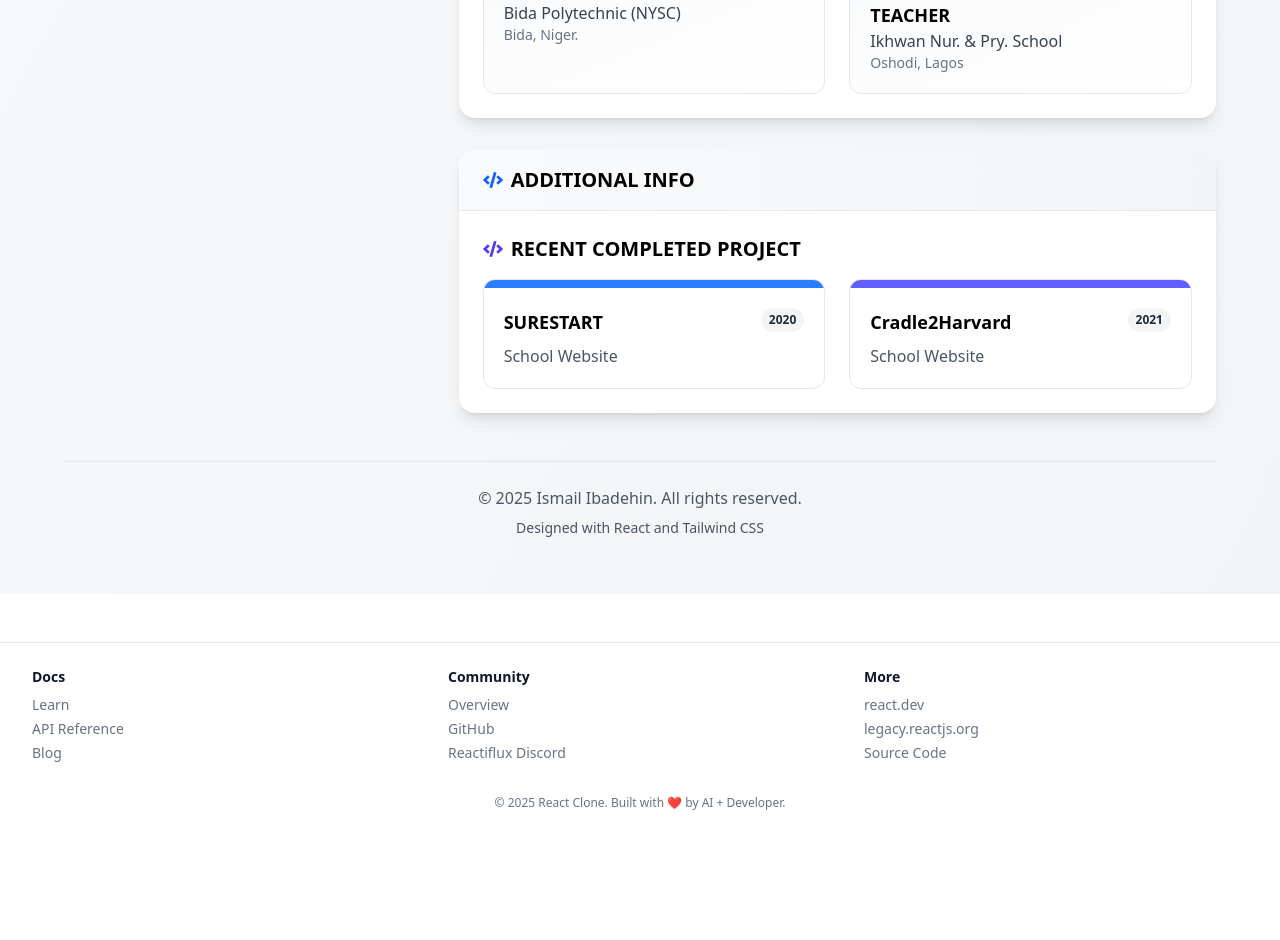
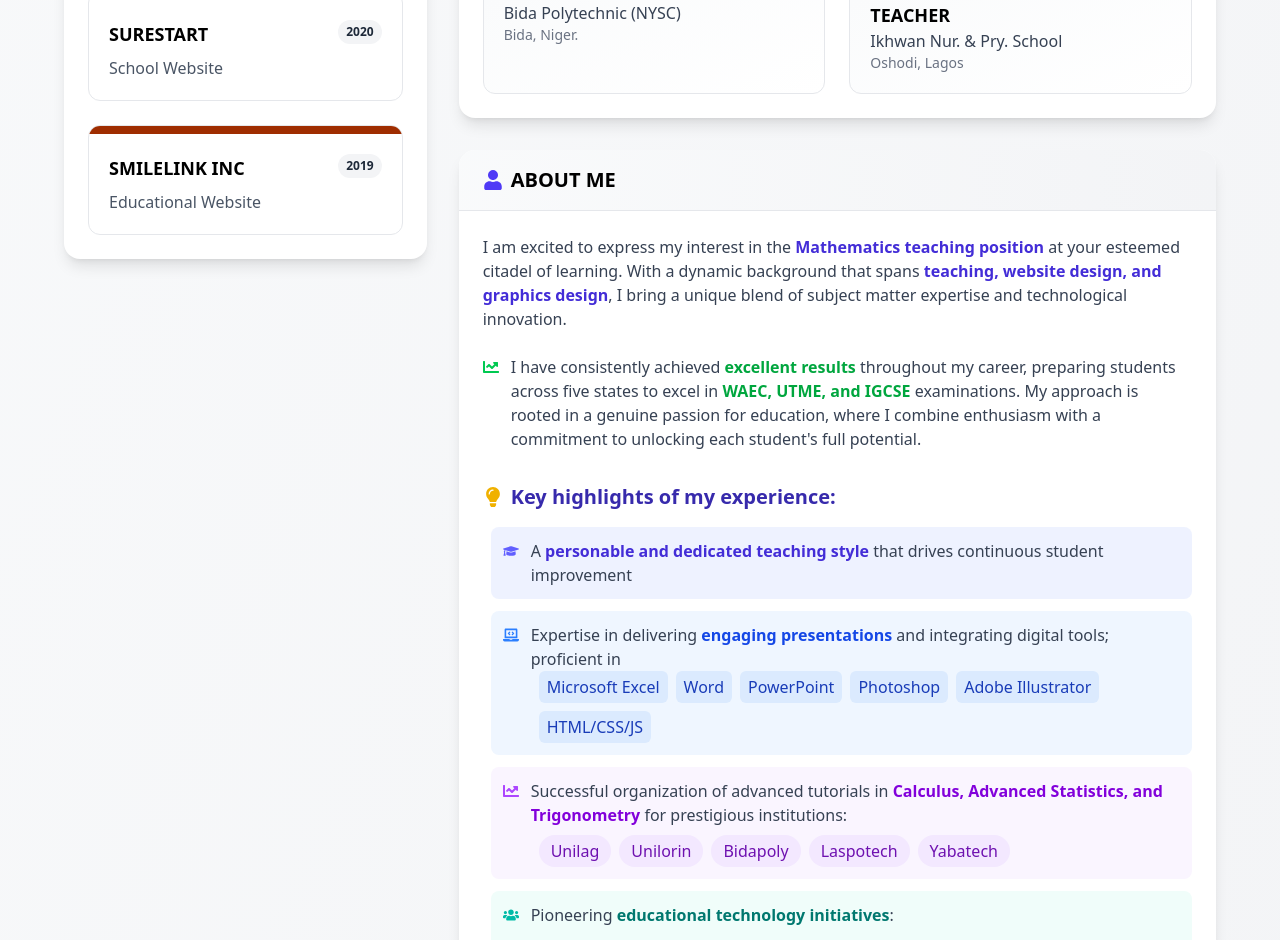
Before and after one commit to afbaslasu/afbaslasu.github.io, a React (Vite) app: page /resume-detail in a window 1280 px wide. Shown: the part 1860-2800 px from the top of the page. Before the commit the page ends 2695 px from the top, so only its background shows below. Built offline with nearby package versions, Linux system fonts and the light colour scheme.

Commit message:
feat: About me section added to the middle layout of the detail resume subpage

```diff
--- a/src/pages/Resume.jsx
+++ b/src/pages/Resume.jsx
@@ -368,7 +368,7 @@ export default function ResumePro() {
           to="/resume-detail"
           className="inline-flex items-center space-x-2 text-indigo-600 dark:text-indigo-400 hover:underline"
         >
-          <span>Next</span>
+          <span>Detail Resume</span>
           <FaArrowRight />
         </Link>
       </div>
--- a/src/pages/resume/ResumeDetail.jsx
+++ b/src/pages/resume/ResumeDetail.jsx
@@ -1,5 +1,6 @@
 // Resume.jsx
 import React, { useState } from "react";
+import { motion } from "framer-motion";
 import {
   FaGraduationCap,
   FaBriefcase,
@@ -7,6 +8,12 @@ import {
   FaCode,
   FaChartBar,
   FaUserFriends,
+  FaChartLine,
+  FaLaptopCode,
+  FaUsers,
+  FaUser,
+  FaLightbulb,
+  FaExternalLinkAlt,
 } from "react-icons/fa";
 
 const Resume = () => {
@@ -16,10 +23,15 @@ const Resume = () => {
     { id: "all", label: "All", icon: <FaChartBar /> },
     { id: "education", label: "Education", icon: <FaGraduationCap /> },
     { id: "experience", label: "Experience", icon: <FaBriefcase /> },
+    { id: "about", label: "About", icon: <FaBriefcase /> },
     { id: "skills", label: "Skills", icon: <FaTools /> },
     { id: "projects", label: "Projects", icon: <FaCode /> },
     { id: "references", label: "References", icon: <FaUserFriends /> },
   ];
+
+  const handlePrint = () => {
+    window.print();
+  };
 
   return (
     <div className="min-h-screen bg-gradient-to-br from-gray-50 to-gray-100 p-4 md:p-8">
@@ -79,6 +91,12 @@ const Resume = () => {
               {tab.label}
             </button>
           ))}
+          <button
+            onClick={handlePrint}
+            className="p-2 rounded-full bg-green-800 text-white px-4 dark:bg-gray-800 shadow hover:ring"
+          >
+            Print
+          </button>
         </div>
 
         {/* Main Content */}
@@ -142,7 +160,6 @@ const Resume = () => {
                     company="Surestart Schools, Abuja."
                     contact="08034530217"
                     link="https://surestartabuja.com"
-                    note="SMILELINK INC. Educational Website 2019"
                   />
 
                   <ReferenceCard
@@ -159,6 +176,38 @@ const Resume = () => {
                     company="Chevron Ltd., Lagos."
                     contact="jiga@chevron.com"
                     additionalContact="08057388759"
+                  />
+                </div>
+              </SectionCard>
+            )}
+            {/* Projects Section */}
+            {(activeTab === "all" || activeTab === "projects") && (
+              <SectionCard title="ADDITIONAL INFO" icon={<FaCode />}>
+                <h3 className="text-lg font-bold mb-4 flex items-center">
+                  <FaCode className="mr-2 text-indigo-600" />
+                  RECENT COMPLETED PROJECT
+                </h3>
+
+                <div className="flex flex-col gap-6">
+                  {" "}
+                  {/* Changed from grid to flex-col */}
+                  <ProjectCard
+                    name="Cradle2Harvard"
+                    description="School Website"
+                    year="2021"
+                    color="bg-indigo-800"
+                  />
+                  <ProjectCard
+                    name="SURESTART"
+                    description="School Website"
+                    year="2020"
+                    color="bg-blue-800"
+                  />
+                  <ProjectCard
+                    name="SMILELINK INC"
+                    description="Educational Website"
+                    year="2019"
+                    color="bg-orange-800"
                   />
                 </div>
               </SectionCard>
@@ -272,31 +321,191 @@ const Resume = () => {
                 </div>
               </SectionCard>
             )}
+            {/* About Me Section */}
+            {(activeTab === "all" || activeTab === "about") && (
+              <motion.div
+                initial={{ opacity: 0, y: 20 }}
+                animate={{ opacity: 1, y: 0 }}
+                transition={{ duration: 0.5 }}
+                className="mb-10"
+              >
+                <SectionCard
+                  title="ABOUT ME"
+                  icon={<FaUser className="text-indigo-600" />}
+                >
+                  <div className="space-y-4 text-gray-700">
+                    <p>
+                      I am excited to express my interest in the{" "}
+                      <strong className="text-indigo-700">
+                        Mathematics teaching position
+                      </strong>{" "}
+                      at your esteemed citadel of learning. With a dynamic
+                      background that spans{" "}
+                      <strong className="text-indigo-700">
+                        teaching, website design, and graphics design
+                      </strong>
+                      , I bring a unique blend of subject matter expertise and
+                      technological innovation.
+                    </p>
 
-            {/* Projects Section */}
-            {(activeTab === "all" || activeTab === "projects") && (
-              <SectionCard title="ADDITIONAL INFO" icon={<FaCode />}>
-                <h3 className="text-xl font-bold mb-4 flex items-center">
-                  <FaCode className="mr-2 text-indigo-600" />
-                  RECENT COMPLETED PROJECT
-                </h3>
+                    <div className="flex items-start mt-6">
+                      <FaChartLine className="text-green-500 mt-1 mr-3 flex-shrink-0" />
+                      <p>
+                        I have consistently achieved{" "}
+                        <strong className="text-green-600">
+                          excellent results
+                        </strong>{" "}
+                        throughout my career, preparing students across five
+                        states to excel in{" "}
+                        <strong className="text-green-600">
+                          WAEC, UTME, and IGCSE
+                        </strong>{" "}
+                        examinations. My approach is rooted in a genuine passion
+                        for education, where I combine enthusiasm with a
+                        commitment to unlocking each student's full potential.
+                      </p>
+                    </div>
 
-                <div className="grid grid-cols-1 md:grid-cols-2 gap-6">
-                  <ProjectCard
-                    name="SURESTART"
-                    description="School Website"
-                    year="2020"
-                    color="bg-blue-500"
-                  />
+                    <h3 className="text-xl font-bold mt-8 mb-4 flex items-center text-indigo-800">
+                      <FaLightbulb className="mr-2 text-yellow-500" />
+                      Key highlights of my experience:
+                    </h3>
 
-                  <ProjectCard
-                    name="Cradle2Harvard"
-                    description="School Website"
-                    year="2021"
-                    color="bg-indigo-500"
-                  />
-                </div>
-              </SectionCard>
+                    <ul className="space-y-3 pl-2">
+                      <motion.li
+                        whileHover={{ scale: 1.02 }}
+                        className="flex items-start p-3 bg-indigo-50 rounded-lg"
+                      >
+                        <FaGraduationCap className="text-indigo-500 mt-1 mr-3 flex-shrink-0" />
+                        <span>
+                          A{" "}
+                          <strong className="text-indigo-700">
+                            personable and dedicated teaching style
+                          </strong>{" "}
+                          that drives continuous student improvement
+                        </span>
+                      </motion.li>
+
+                      <motion.li
+                        whileHover={{ scale: 1.02 }}
+                        className="flex items-start p-3 bg-blue-50 rounded-lg"
+                      >
+                        <FaLaptopCode className="text-blue-500 mt-1 mr-3 flex-shrink-0" />
+                        <span>
+                          Expertise in delivering{" "}
+                          <strong className="text-blue-700">
+                            engaging presentations
+                          </strong>{" "}
+                          and integrating digital tools; proficient in
+                          <span className="inline-flex flex-wrap gap-2 ml-2">
+                            <span className="px-2 py-1 bg-blue-100 text-blue-800 rounded-md">
+                              Microsoft Excel
+                            </span>
+                            <span className="px-2 py-1 bg-blue-100 text-blue-800 rounded-md">
+                              Word
+                            </span>
+                            <span className="px-2 py-1 bg-blue-100 text-blue-800 rounded-md">
+                              PowerPoint
+                            </span>
+                            <span className="px-2 py-1 bg-blue-100 text-blue-800 rounded-md">
+                              Photoshop
+                            </span>
+                            <span className="px-2 py-1 bg-blue-100 text-blue-800 rounded-md">
+                              Adobe Illustrator
+                            </span>
+                            <span className="px-2 py-1 bg-blue-100 text-blue-800 rounded-md">
+                              HTML/CSS/JS
+                            </span>
+                          </span>
+                        </span>
+                      </motion.li>
+
+                      <motion.li
+                        whileHover={{ scale: 1.02 }}
+                        className="flex items-start p-3 bg-purple-50 rounded-lg"
+                      >
+                        <FaChartLine className="text-purple-500 mt-1 mr-3 flex-shrink-0" />
+                        <span>
+                          Successful organization of advanced tutorials in{" "}
+                          <strong className="text-purple-700">
+                            Calculus, Advanced Statistics, and Trigonometry
+                          </strong>{" "}
+                          for prestigious institutions:
+                          <span className="inline-flex flex-wrap gap-2 ml-2 mt-2">
+                            {[
+                              "Unilag",
+                              "Unilorin",
+                              "Bidapoly",
+                              "Laspotech",
+                              "Yabatech",
+                            ].map((school, index) => (
+                              <span
+                                key={index}
+                                className="px-3 py-1 bg-purple-100 text-purple-800 rounded-full"
+                              >
+                                {school}
+                              </span>
+                            ))}
+                          </span>
+                        </span>
+                      </motion.li>
+
+                      <motion.li
+                        whileHover={{ scale: 1.02 }}
+                        className="flex items-start p-3 bg-teal-50 rounded-lg"
+                      >
+                        <FaUsers className="text-teal-500 mt-1 mr-3 flex-shrink-0" />
+                        <span>
+                          Pioneering{" "}
+                          <strong className="text-teal-700">
+                            educational technology initiatives
+                          </strong>
+                          :
+                          <ul className="ml-5 mt-2 space-y-2 list-disc">
+                            <li>
+                              Relocated to Abuja in 2018 to join Surestart High
+                              School
+                            </li>
+                            <li>
+                              Created the school's website and configured Google
+                              Suite for Education during the pandemic
+                            </li>
+                            <li>
+                              Trained over{" "}
+                              <strong className="text-teal-700">
+                                100 staff members
+                              </strong>{" "}
+                              at Cradle2Harvard international school on Google
+                              Workspace for Education
+                            </li>
+                          </ul>
+                        </span>
+                      </motion.li>
+                    </ul>
+
+                    <div className="mt-6 p-4 bg-yellow-50 border-l-4 border-yellow-400 rounded">
+                      <p>
+                        I invite you to explore my CV for further details about
+                        my achievements:
+                        <a
+                          href="https://github.com/afbaslasu"
+                          target="_blank"
+                          rel="noopener noreferrer"
+                          className="ml-2 inline-flex items-center font-bold text-indigo-700 hover:text-indigo-900"
+                        >
+                          github.com/afbaslasu
+                          <FaExternalLinkAlt className="ml-1 text-sm" />
+                        </a>
+                      </p>
+                      <p className="mt-2">
+                        I am eager to bring my skills and dedication to your
+                        school and look forward to the opportunity to discuss
+                        how I can contribute to your academic community.
+                      </p>
+                    </div>
+                  </div>
+                </SectionCard>
+              </motion.div>
             )}
           </div>
         </div>
@@ -304,9 +513,9 @@ const Resume = () => {
         {/* Footer */}
         <footer className="mt-12 text-center text-gray-600 py-6 border-t border-gray-200">
           <p>
-            © {new Date().getFullYear()} Ismail Ibadehin. All rights reserved.
+            © {new Date().getFullYear()} Ismail Ibadehin (CEO smileLink Inc.). All rights reserved.
           </p>
-          <p className="mt-2 text-sm">Designed with React and Tailwind CSS</p>
+          <p className="mt-2 text-sm">Designed using the following frontend tools: HTML5, JavaScripts, React and Tailwind CSS</p>
         </footer>
       </div>
     </div>
@@ -436,4 +645,6 @@ const ReferenceCard = ({
   </div>
 );
 
+
+
 export default Resume;
```
